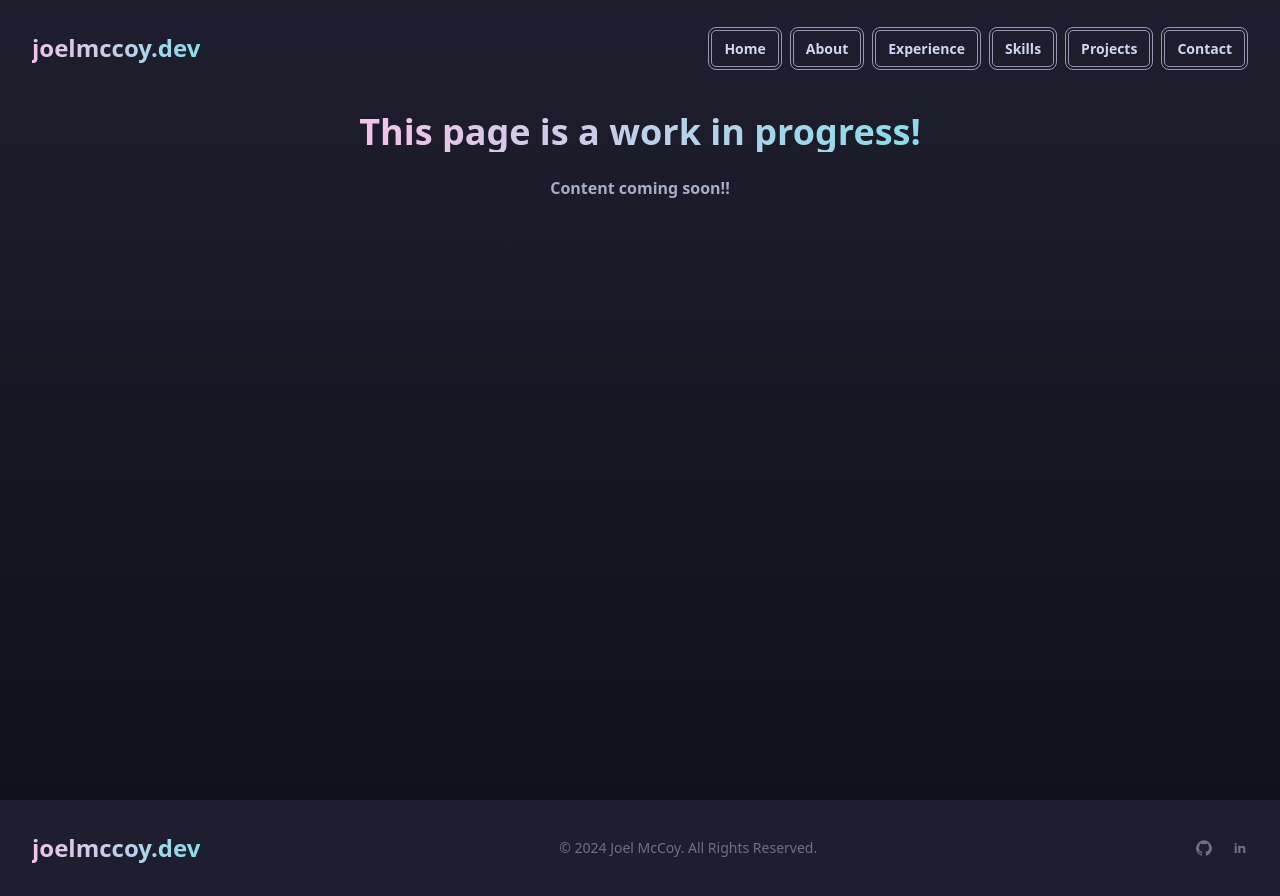
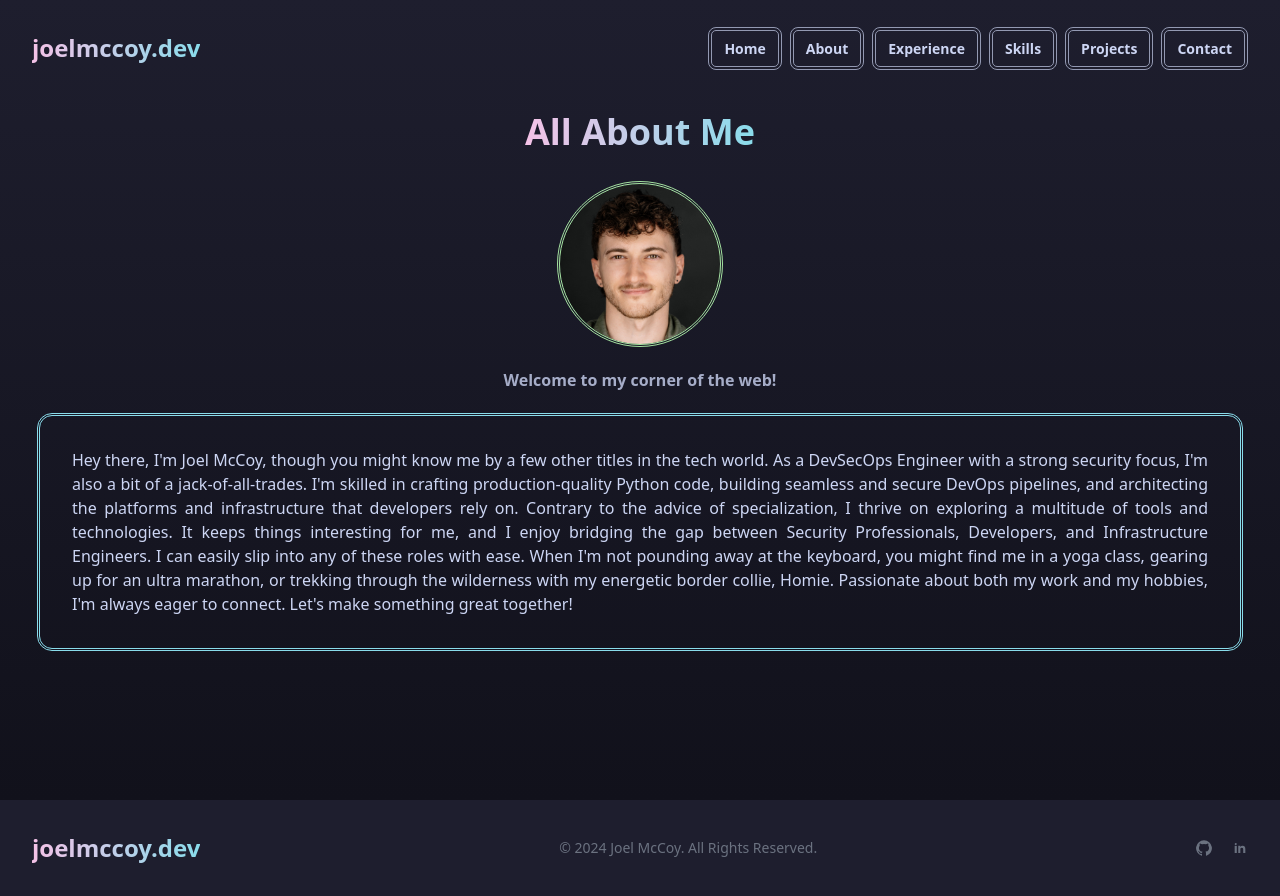
Before and after one commit to joelmccoy/website, a Django app: page /about in a window 1280 px wide. Run offline with Django 5.2, Linux system fonts and the light colour scheme; parts of the project's set-up code (start-up, migrations or seed data) failed here and were passed over.

Commit message:
added about page

```diff
--- a/core/templates/core/about.html
+++ b/core/templates/core/about.html
@@ -4,10 +4,35 @@
   <h1
     class="text-4xl font-bold bg-gradient-to-r bg-clip-text text-transparent from-ctp-pink to-ctp-sky"
   >
-    This page is a work in progress!
+    All About Me
   </h1>
+  <div>
+    {% load static %}
+    <img
+      src="{% static 'src/images/headshot.jpeg' %}"
+      class="rounded-full w-40 h-40 mt-8 outline-ctp-green outline-double"
+    />
+  </div>
   <p class="pt-6 font-bold text-ctp-subtext0 text-center">
-    Content coming soon!!
+    Welcome to my corner of the web!
+  </p>
+  <p
+    class="outline-double outline-ctp-sky rounded-xl m-6 p-8 text-ctp-text text-justify hover:scale-105 hover:animate-pulse"
+  >
+    Hey there, I'm Joel McCoy, though you might know me by a few other titles in
+    the tech world. As a DevSecOps Engineer with a strong security focus, I'm
+    also a bit of a jack-of-all-trades. I'm skilled in crafting
+    production-quality Python code, building seamless and secure DevOps
+    pipelines, and architecting the platforms and infrastructure that developers
+    rely on. Contrary to the advice of specialization, I thrive on exploring a
+    multitude of tools and technologies. It keeps things interesting for me, and
+    I enjoy bridging the gap between Security Professionals, Developers, and
+    Infrastructure Engineers. I can easily slip into any of these roles with
+    ease. When I'm not pounding away at the keyboard, you might find me in a
+    yoga class, gearing up for an ultra marathon, or trekking through the
+    wilderness with my energetic border collie, Homie. Passionate about both my
+    work and my hobbies, I'm always eager to connect. Let's make something great
+    together!
   </p>
 </div>
 {% endblock %}
--- a/static/src/styles.css
+++ b/static/src/styles.css
@@ -628,6 +623,10 @@ video {
   position: static;
 }
 
+.m-6 {
+  margin: 1.5rem;
+}
+
 .mx-4 {
   margin-left: 1rem;
   margin-right: 1rem;
@@ -837,6 +843,10 @@ video {
   border-radius: 9999px;
 }
 
+.rounded-xl {
+  border-radius: 0.75rem;
+}
+
 .border {
   border-width: 1px;
 }
@@ -895,6 +905,18 @@ video {
 
 .p-4 {
   padding: 1rem;
+}
+
+.p-6 {
+  padding: 1.5rem;
+}
+
+.p-12 {
+  padding: 3rem;
+}
+
+.p-8 {
+  padding: 2rem;
 }
 
 .px-16 {
@@ -952,6 +974,10 @@ video {
   text-align: center;
 }
 
+.text-justify {
+  text-align: justify;
+}
+
 .text-2xl {
   font-size: 1.5rem;
   line-height: 2rem;
@@ -1003,11 +1029,20 @@ video {
   color: transparent;
 }
 
+.text-ctp-subtext1 {
+  --tw-text-opacity: 1;
+  color: rgba(var(--ctp-subtext1), var(--tw-text-opacity));
+}
+
+.text-ctp-text {
+  --tw-text-opacity: 1;
+  color: rgba(var(--ctp-text), var(--tw-text-opacity));
+}
+
 .shadow-2xl {
   --tw-shadow: 0 25px 50px -12px rgb(0 0 0 / 0.25);
   --tw-shadow-colored: 0 25px 50px -12px var(--tw-shadow-color);
-  box-shadow: var(--tw-ring-offset-shadow, 0 0 #0000),
-    var(--tw-ring-shadow, 0 0 #0000), var(--tw-shadow);
+  box-shadow: var(--tw-ring-offset-shadow, 0 0 #0000), var(--tw-ring-shadow, 0 0 #0000), var(--tw-shadow);
 }
 
 .outline {
@@ -1050,6 +1085,10 @@ video {
   outline-color: rgb(var(--ctp-teal));
 }
 
+.outline-ctp-sky {
+  outline-color: rgb(var(--ctp-sky));
+}
+
 #thing {
   display: flex;
   width: 100%;
```
Also changed, not shown: other parts of static/src/styles.css (+51 -44 lines).
